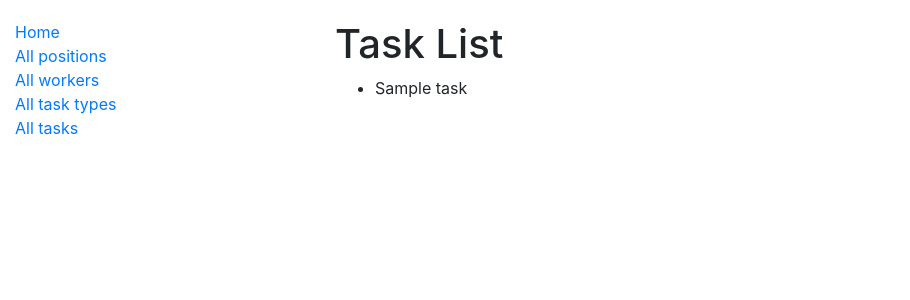
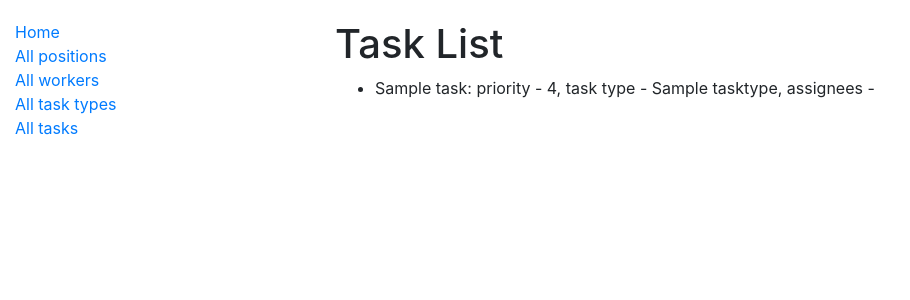
Before and after one commit to anastasia-martyniuk/task_manager, a Django app: page /tasks/ in a window 1280 px wide. Shown: the top 300 px of the page, without its empty margins (0-910 px from the left). Run offline with Django 4.2, Linux system fonts and the light colour scheme; tables that the repository leaves empty hold one stand-in row (values such as "Sample post").

Commit message:
Fixed N+1 problem on page 'tasks' using select_related()

```diff
--- a/manager/views.py
+++ b/manager/views.py
@@ -36,3 +36,4 @@ class WorkerListView(generic.ListView):
 
 class TaskListView(generic.ListView):
     model = Task
+    queryset = Task.objects.all().select_related("task_type")
--- a/templates/manager/task_list.html
+++ b/templates/manager/task_list.html
@@ -5,7 +5,7 @@
   {% if task_list %}
     <ul>
       {% for task in task_list %}
-        <li>{{ task.name }}</li>
+        <li>{{ task.name }}: priority - {{ task.priority }}, task type - {{ task.task_type.name }}, assignees - </li>
       {% endfor %}
     </ul>
 
```
